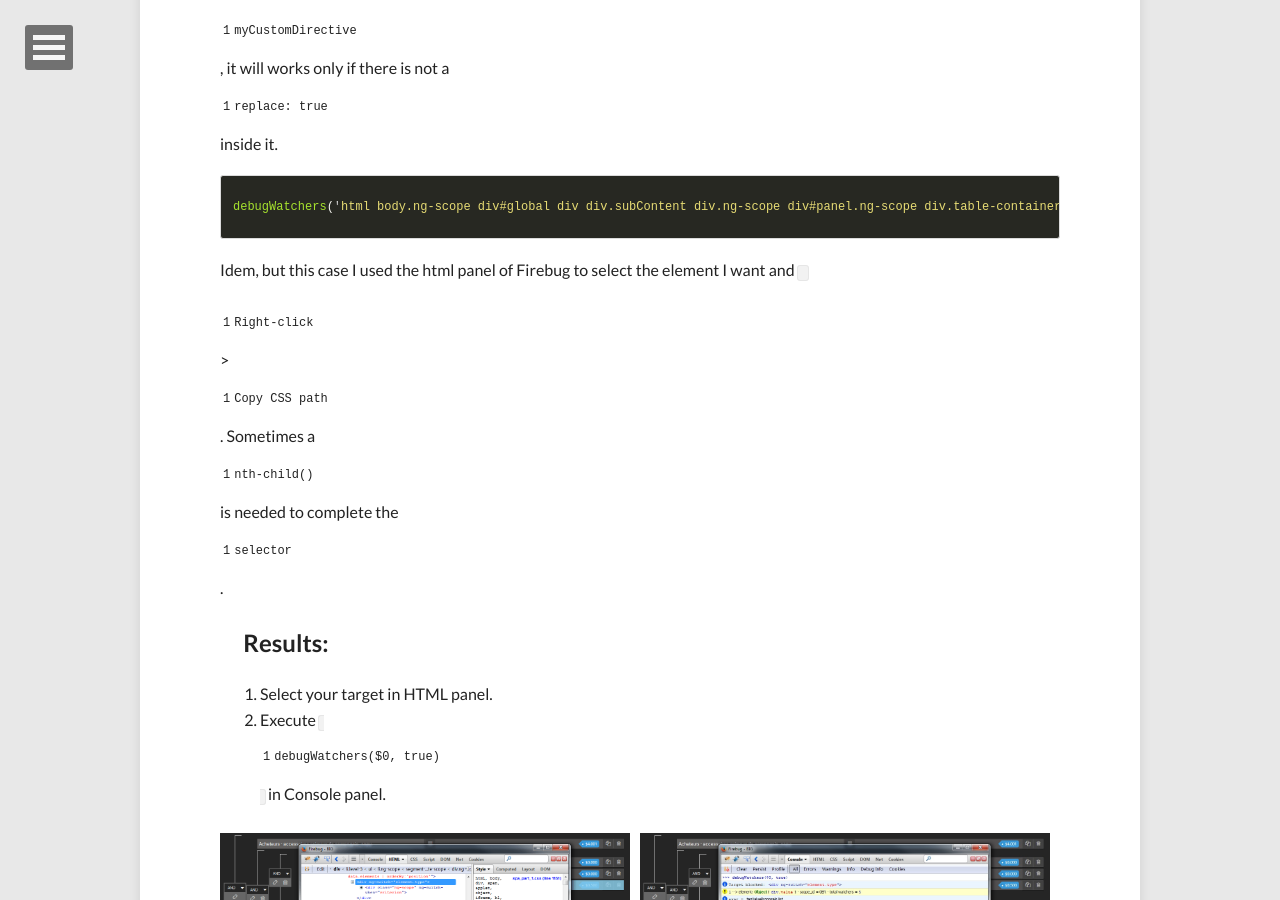
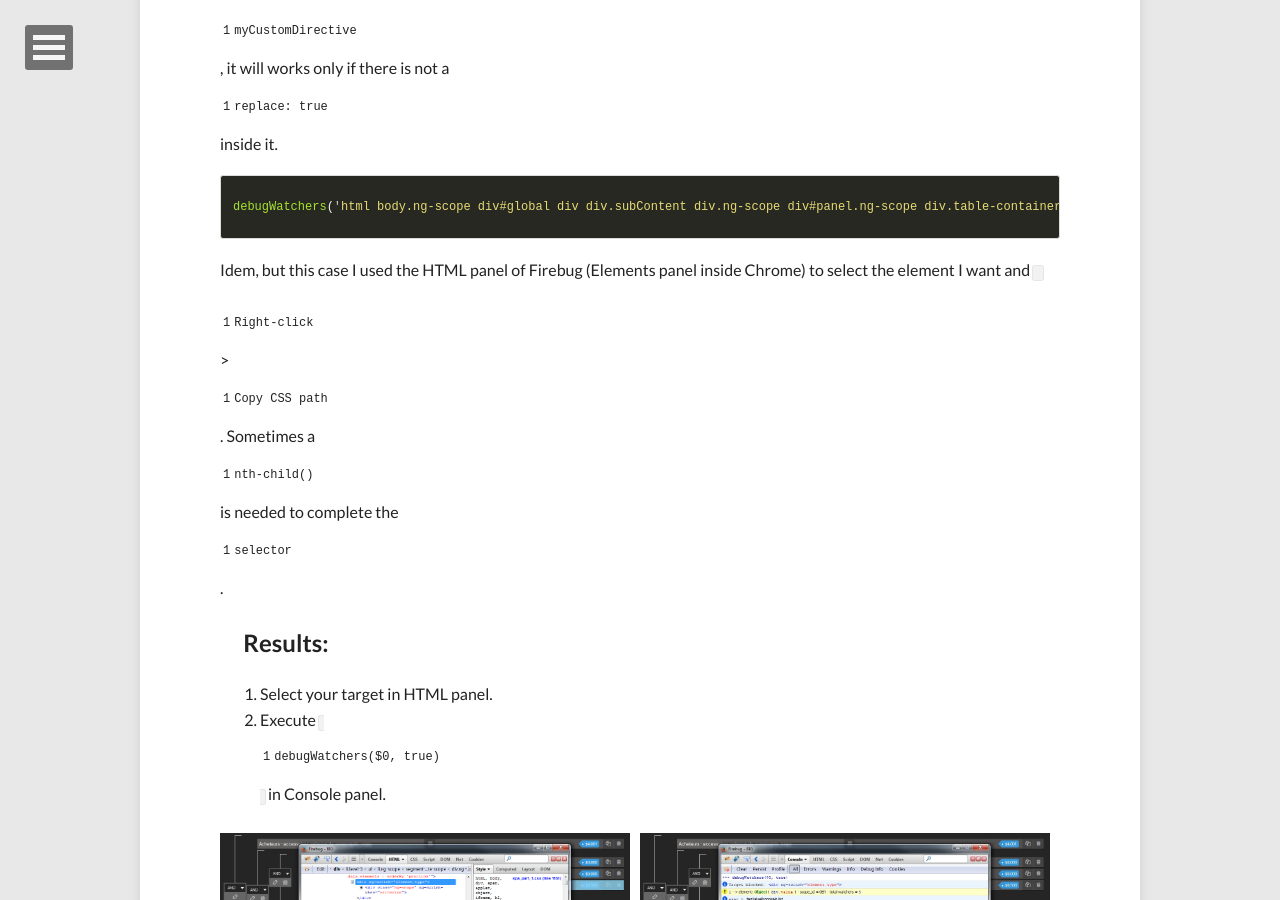
Before and after one commit to bertrandg/bertrandg.github.io, a Jekyll site: the page built from _posts/2014-06-09-angularjs-degug-watchers.md, in a window 1280 px wide and 900 px high, scrolled down 2171 px. Built offline with Jekyll 4.4.1, drawn with Linux system fonts in a browser that asks for light colours; nearby versions of some CDN libraries; comment, search, counter and statistics services are not loaded.

Commit message:
Update 2014-06-09-angularjs-degug-watchers.md

```diff
--- a/_posts/2014-06-09-angularjs-degug-watchers.md
+++ b/_posts/2014-06-09-angularjs-degug-watchers.md
@@ -63,7 +63,7 @@
 debugWatchers('html body.ng-scope div#global div div.subContent div.ng-scope div#panel.ng-scope div.table-container table.ng-scope tbody tr.ng-scope:nth-child(2)', true)
 {% endhighlight %}
 
-Idem, but this case I used the html panel of Firebug to select the element I want and `Right-click` > `Copy CSS path`. Sometimes a `nth-child()` is needed to complete the `selector`.
+Idem, but this case I used the HTML panel of Firebug (Elements panel inside Chrome) to select the element I want and `Right-click` > `Copy CSS path`. Sometimes a `nth-child()` is needed to complete the `selector`.
 
 ## <i class="icon icon-asterisk"></i> Results: ##
 
```
